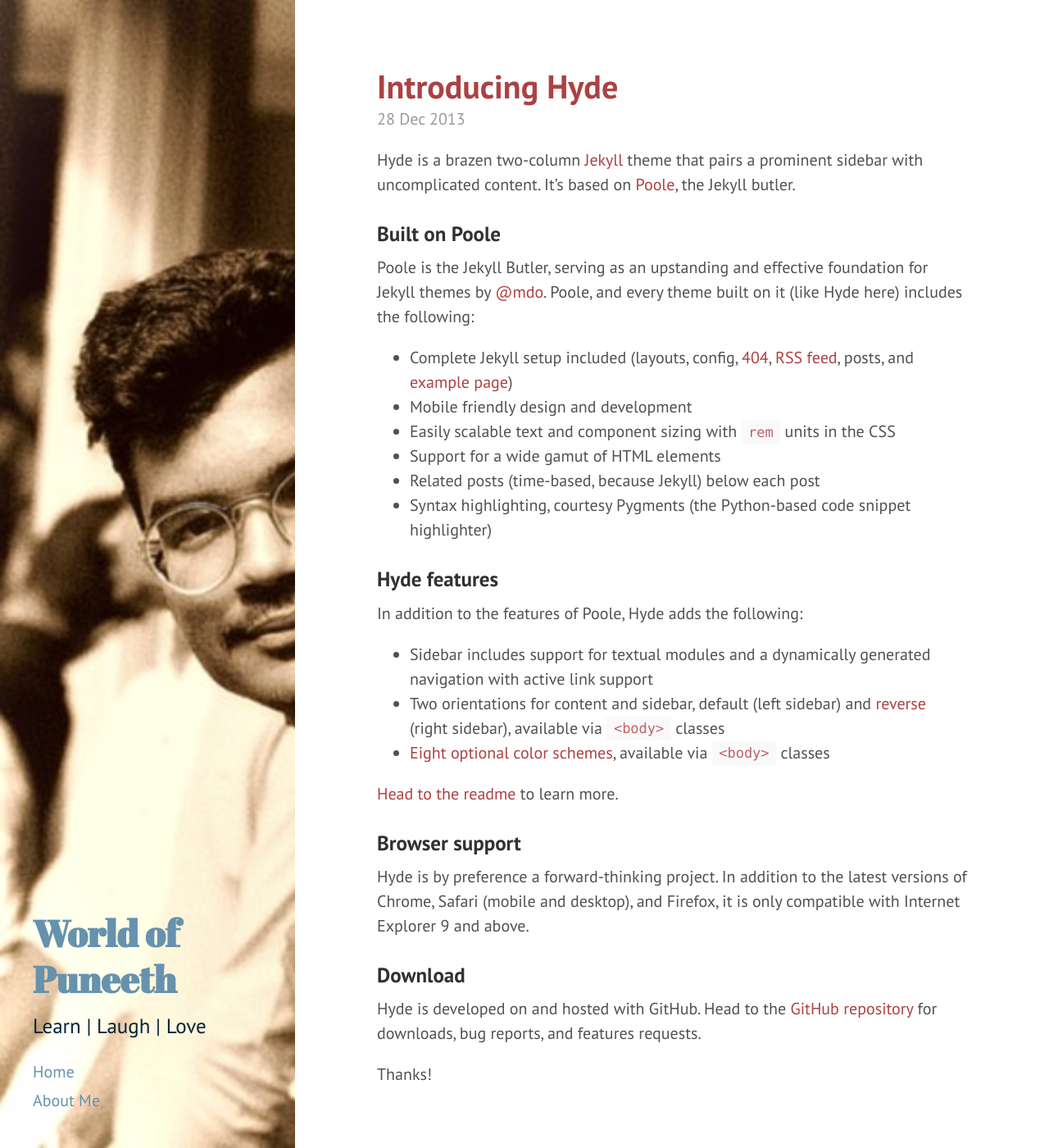
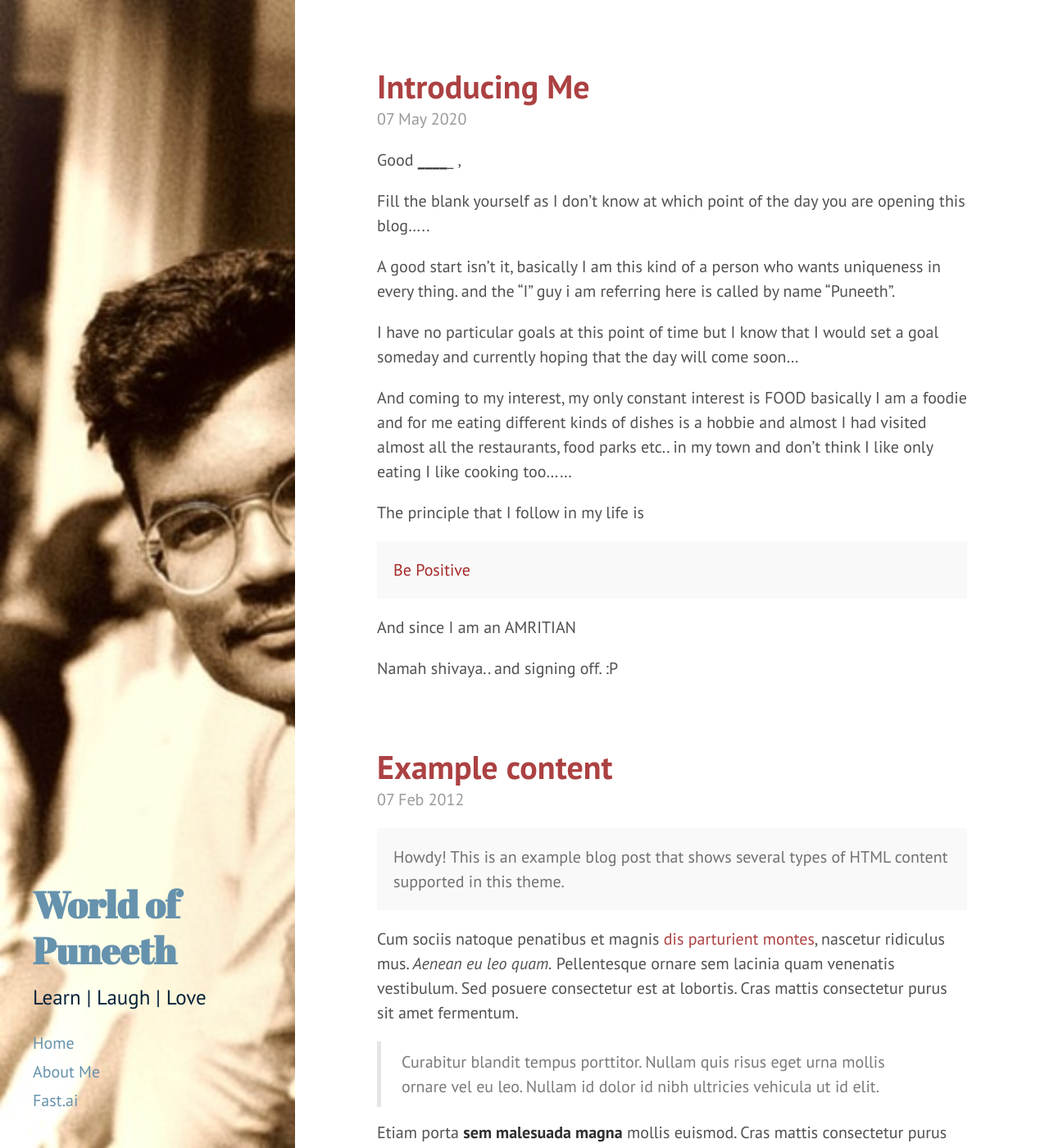
Before and after one commit to puneeth-chanda/puneeth-chanda.github.io, a Jekyll site: the page built from index.html, in a window 1280 px wide and 1400 px high. Shown: the whole window at 82% size. Built offline with Jekyll 4.4.1, drawn with Linux system fonts in a browser that asks for light colours; Markdown is read by kramdown in place of the engine named in the settings; the list of posts is cut into pages by our own code.

Commit message:
add introduction of fastai course

```diff
--- a/_layouts/page.html
+++ b/_layouts/page.html
@@ -3,6 +3,6 @@
 ---
 
 <div class="page .theme-base-08">
-  <h1 class="page-title">{{ page.title }}</h1>
+  <h1 class="page-title" style="color: brown;">{{ page.title }}</h1>
   {{ content }}
 </div>
--- a/_posts/2013-12-28-introducing-hyde.md
+++ /dev/null
@@ -1,37 +0,0 @@
----
-layout: post
-title: Introducing Hyde
----
-
-Hyde is a brazen two-column [Jekyll](http://jekyllrb.com) theme that pairs a prominent sidebar with uncomplicated content. It's based on [Poole](http://getpoole.com), the Jekyll butler.
-
-### Built on Poole
-
-Poole is the Jekyll Butler, serving as an upstanding and effective foundation for Jekyll themes by [@mdo](https://twitter.com/mdo). Poole, and every theme built on it (like Hyde here) includes the following:
-
-* Complete Jekyll setup included (layouts, config, [404](/404), [RSS feed](/atom.xml), posts, and [example page](/about))
-* Mobile friendly design and development
-* Easily scalable text and component sizing with `rem` units in the CSS
-* Support for a wide gamut of HTML elements
-* Related posts (time-based, because Jekyll) below each post
-* Syntax highlighting, courtesy Pygments (the Python-based code snippet highlighter)
-
-### Hyde features
-
-In addition to the features of Poole, Hyde adds the following:
-
-* Sidebar includes support for textual modules and a dynamically generated navigation with active link support
-* Two orientations for content and sidebar, default (left sidebar) and [reverse](https://github.com/poole/lanyon#reverse-layout) (right sidebar), available via `<body>` classes
-* [Eight optional color schemes](https://github.com/poole/hyde#themes), available via `<body>` classes
-
-[Head to the readme](https://github.com/poole/hyde#readme) to learn more.
-
-### Browser support
-
-Hyde is by preference a forward-thinking project. In addition to the latest versions of Chrome, Safari (mobile and desktop), and Firefox, it is only compatible with Internet Explorer 9 and above.
-
-### Download
-
-Hyde is developed on and hosted with GitHub. Head to the <a href="https://github.com/poole/hyde">GitHub repository</a> for downloads, bug reports, and features requests.
-
-Thanks!
--- /dev/null
+++ b/_posts/2020-05-7-introducing-hyde.md
@@ -0,0 +1,24 @@
+---
+layout: post
+title: Introducing Me
+---
+
+Good _____________ ,
+
+Fill the blank yourself as I don’t know at which point of the day you are opening this blog…..
+
+A good start isn’t it, basically I am this kind of a person who wants uniqueness in every thing. and the “I” guy i am referring here is called by  name “Puneeth”.
+
+I have no particular  goals at this point of time but I know that I would set a goal someday and currently hoping that the day will come soon…
+
+And coming to my interest, my only constant interest is FOOD basically I am a foodie and for me eating different kinds of dishes is a hobbie and almost I had visited almost all the restaurants, food parks etc.. in my town and don’t think I like only eating  I like cooking too……
+
+The principle that I follow in my life is
+
+<div class="message" style="color: brown">
+  Be Positive
+</div>
+
+And since I am an AMRITIAN
+
+Namah shivaya.. and signing off. :P
--- /dev/null
+++ b/fastai.md
@@ -0,0 +1,42 @@
+---
+layout: page
+title: Fast.ai
+---
+# How did I start doing AI
+
+I was always fascinated by the hype over the AI/ML that I used to hear during my 1st year and half of the second year.
+
+Even I wanted to start doing AI/ML but I took suggestions from my seniors that it's better to start doing it in the 3rd year as I will get to explore more fields by then.
+
+So during this COVID-19 lockdown period after submitting my GSoC proposal I thought of starting a course in ML/AI.
+
+At first, I didn't know what even is the difference b/w AI/Ml and what we can actually use it for.
+
+### What is AI, and my point of view towards it.
+
+AI( Artificial Intelligence) is a self-explanatory word, which means making some objects to behave in the way as human behaviour.
+
+There used to be people roaming in the forests to get an insight about poachers who came for hunting, but now this job can be done, by using a machine that constantly monitors the people for some radius around it, knowing the difference between the people who came near the trees and animal for taking care or for killing.
+
+This is a basic example of what and how AI is used.
+
+### What is Machine Learning, Deep learning etc.
+
+These are the subfields in AI, which specialize in solving specific kinds of problems.
+
+
+## How did I start.
+I have seen many courses for AI but these two are the best in my opinion
+
+- Andrew Ng Machine Learning course from Coursera.
+  - This is a course thought by one of the great people in the AI community.
+  - This teaches the course in a bottom-up approach, which means they teach you the basics first and then goes to the project.
+  - This is a bit old course but the basic and everything is great.
+- Fast.ai course
+  - this is a separate online course, there is no registration for it.
+  - Teaches in a top-down approach, teach us how the models etc works and then tell us the basics behind it.
+  - This is a newer course.
+
+I have started the [fast.ai](https://www.fast.ai/) course in which the first part is [Practical Deep Learning for Coders](http://course.fast.ai/)
+
+I will be saying briefly about the lesson1 and two that I learned in my next post.
```
